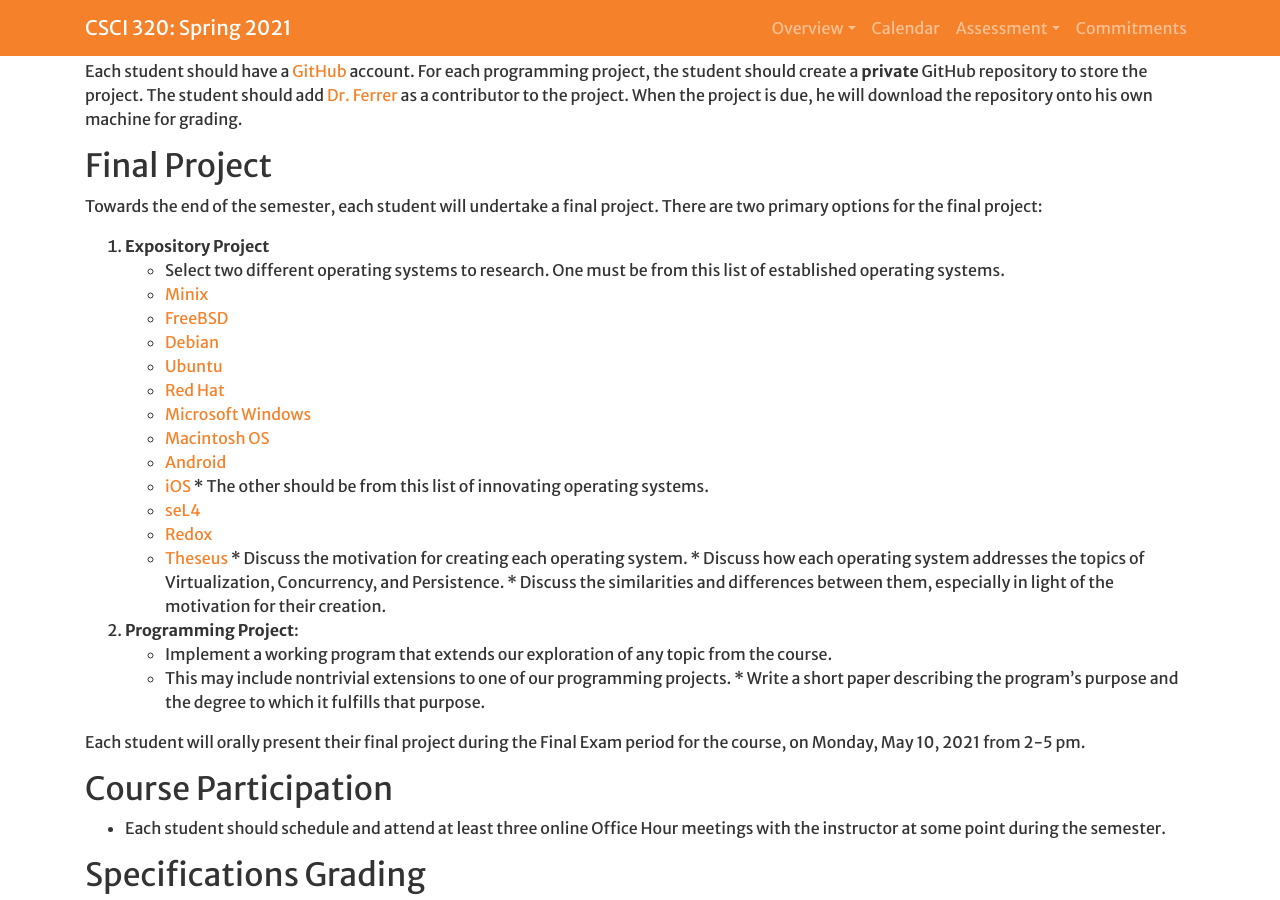
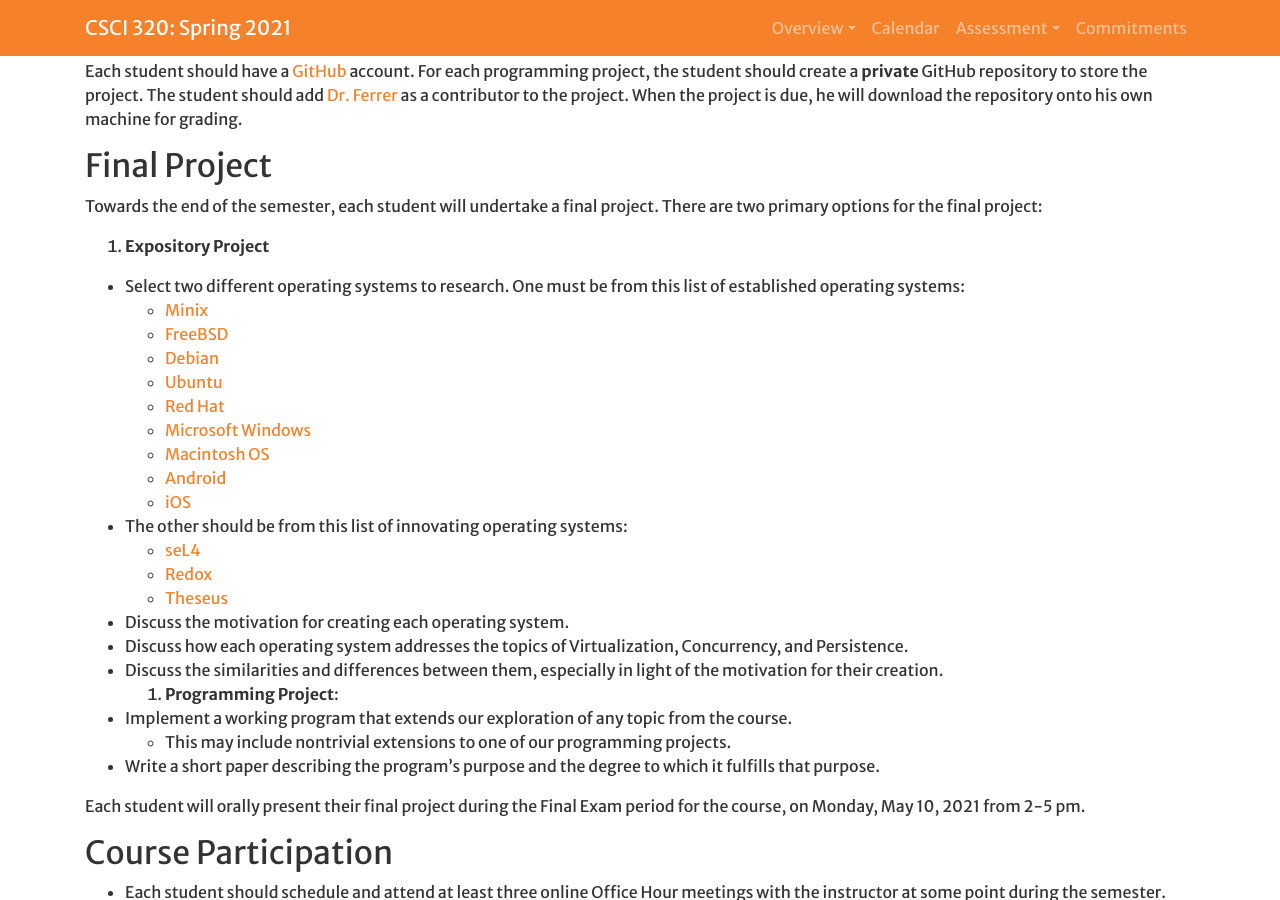
Before and after one commit to Hendrix-CS/csci320, a Jekyll site: the page built from index.md, in a window 1280 px wide and 900 px high, scrolled down 3779 px. Built offline with Jekyll 4.4.1, drawn with Linux system fonts in a browser that asks for light colours; a script that is not in the unit is left out; our own code applies the rules of GitHub Pages for plain Markdown files.

Commit message:
Trying again...

```diff
--- a/index.md
+++ b/index.md
@@ -112,7 +112,8 @@
 Towards the end of the semester, each student will undertake a final project. There are
 two primary options for the final project:
 1. **Expository Project**
-  * Select two different operating systems to research. One must be from this list of established operating systems.
+
+  * Select two different operating systems to research. One must be from this list of established operating systems:
 	- [Minix](https://www.minix3.org/)
 	- [FreeBSD](https://www.freebsd.org/)
 	- [Debian](https://www.debian.org/)
@@ -122,10 +123,12 @@
 	- [Macintosh OS](https://www.apple.com/macos/big-sur/)
 	- [Android](https://www.android.com/)
 	- [iOS](https://www.apple.com/ios/ios-14/)
-  * The other should be from this list of innovating operating systems.
+
+  * The other should be from this list of innovating operating systems:
     - [seL4](https://sel4.systems/)
     - [Redox](https://www.redox-os.org/)
 	- [Theseus](https://github.com/theseus-os/Theseus)
+
   * Discuss the motivation for creating each operating system.
   * Discuss how each operating system addresses the topics of Virtualization, Concurrency, and Persistence.
   * Discuss the similarities and differences between them, especially in light of the motivation for their creation.
```
Also changed, not shown: assets/images/Qemu_logo.svg (renamed from Qemu_logo.svg).
